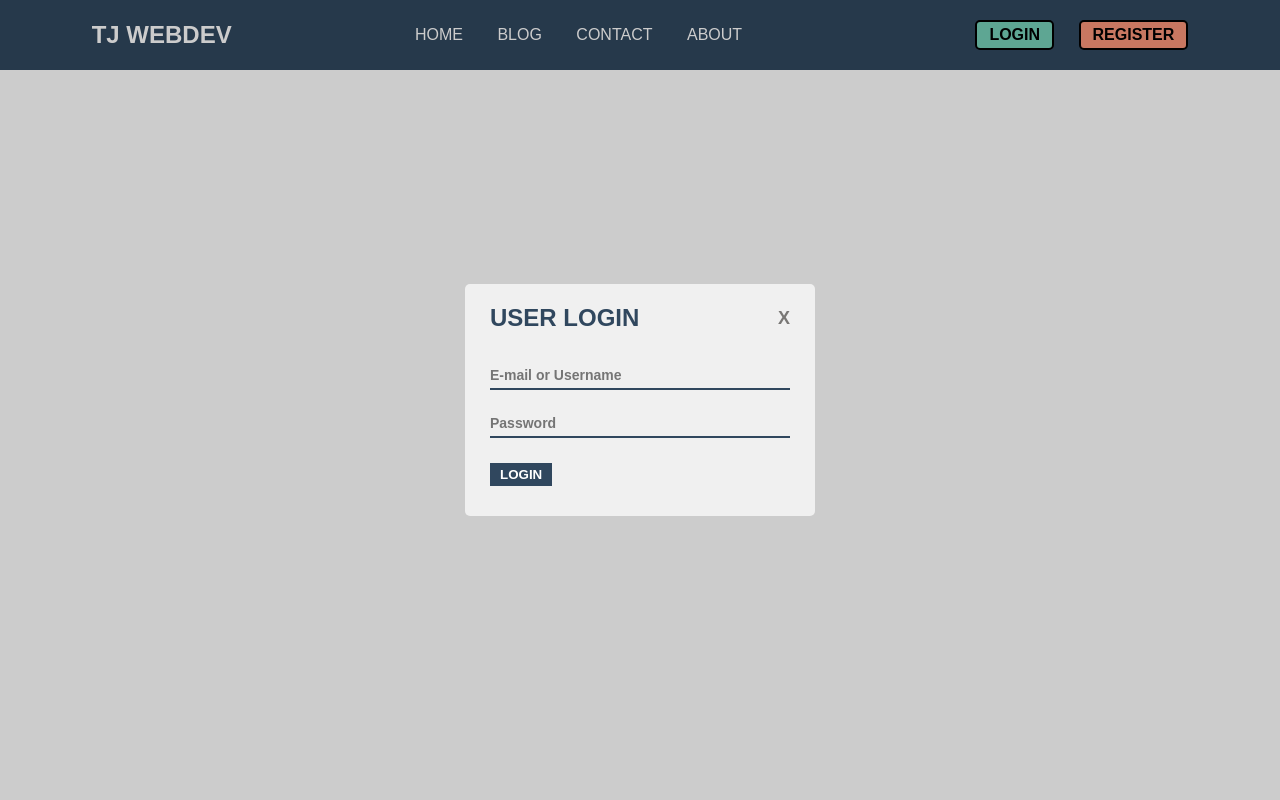
After one commit to JoaohenriqueSql/Projeto-Curso, a PHP site: page /login/index.php in a window 1280 px wide, after a click on "LOGIN". The commit adds this page. Run offline with PHP 8.4, Linux system fonts and the light colour scheme.

Commit message:
login basic sussusfull

```diff
--- /dev/null
+++ b/login/connection.php
@@ -0,0 +1,10 @@
+<?php
+
+  $con=mysqli_connect("localhost","root","","testing");
+
+  if(mysqli_connect_error()){
+    echo"<script>alert('cannot connect to the database');</script>";
+    exit();
+  }
+
+?>
--- /dev/null
+++ b/login/index.php
@@ -0,0 +1,101 @@
+<?php
+  require('connection.php');
+  session_start();
+?>
+<!DOCTYPE html>
+<html lang="en">
+<head>
+  <meta charset="UTF-8">
+  <meta http-equiv="X-UA-Compatible" content="IE=edge">
+  <meta name="viewport" content="width=device-width, initial-scale=1.0">
+  <title>User - Login and Register</title>
+  <link rel="stylesheet" href="style.css">
+</head>
+<body>
+  <header>
+    <h2>TJ WEBDEV</h2>
+    <nav>
+      <a href="#">HOME</a>
+      <a href="#">BLOG</a>
+      <a href="#">CONTACT</a>
+      <a href="#">ABOUT</a>
+    </nav>
+    <?php
+
+    if(isset($_SESSION['logged_in']) && $_SESSION['logged_in']==true)
+    {
+      echo"
+        <div class='user'>
+          $_SESSION[username] - <a href='logout.php'>LOGOUT</a>
+        </div>
+      ";
+    }
+    else
+    {
+      echo"
+      <div class='sign-in-up'>
+        <button type='button' onclick=\"popup('login-popup')\">LOGIN</button>
+        <button type='button' onclick=\"popup('register-popup')\">REGISTER</button>
+      </div>
+      ";
+
+    }
+
+    ?>
+  </header>
+
+  <div class="popup-container" id="login-popup">
+    <div class="popup">
+      <form method="POST" action="login_register.php">
+        <h2>
+          <span>USER LOGIN</span>
+          <button type="reset" onclick="popup('login-popup')">X</button>
+        </h2>
+        <input type="text" placeholder="E-mail or Username" name="email_username">
+        <input type="password" placeholder="Password" name="password">
+        <button type="submit" class="login-btn" name="login">LOGIN</button>
+      </form>
+    </div>
+  </div>
+
+  <div class="popup-container" id="register-popup">
+    <div class="register popup">
+      <form method="POST" action="login_register.php">
+        <h2>
+          <span>USER REGISTER</span>
+          <button type="reset" onclick="popup('register-popup')">X</button>
+        </h2>
+        <input type="text" placeholder="Full Name" name="fullname">
+        <input type="text" placeholder="Username" name="username">
+        <input type="email" placeholder="E-mail" name="email">
+        <input type="password" placeholder="Password" name="password">
+        <button type="submit" class="register-btn" name="register">REGISTER</button>
+      </form>
+    </div>
+  </div>
+
+
+  <?php
+    if(isset($_SESSION['logged_in']) && $_SESSION['logged_in']==true)
+    {
+      echo"<h1 style='text-align: center; margin-top: 200px'> WELCOME TO THIS WEBSITE - $_SESSION[username]</h1>";
+    }
+  ?>
+
+  <script>
+    function popup(popup_name)
+    {
+      get_popup=document.getElementById(popup_name);
+      if(get_popup.style.display=="flex")
+      {
+        get_popup.style.display="none";
+      }
+      else
+      {
+        get_popup.style.display="flex";
+      }
+    }
+  </script>
+
+</body>
+</html>
--- /dev/null
+++ b/login/style.css
@@ -0,0 +1,128 @@
+*{
+    margin: 0;
+    padding: 0;
+    box-sizing: border-box;
+    text-decoration: none;
+    font-family: sans-serif;
+  }
+
+  header{
+    display: flex;
+    flex-direction: row;
+    align-items: center;
+    justify-content: space-around;
+
+    background-color: #30475e;
+    color: white;
+    padding: 20px 0;
+  }
+
+  header nav a{
+    color: white;
+    margin-right: 30px;
+    font-weight: 500;
+  }
+
+  header div.sign-in-up button{
+    background-color: #75cfb8;
+    font-size: 16px;
+    font-weight: 550;
+    padding: 4px 12px;
+    border: 2px solid #000;
+    border-radius: 5px;
+    outline: none;
+    margin-left: 20px;
+  }
+
+  header div.sign-in-up button:last-child{
+    background-color: #fa9579;
+  }
+
+  div.popup-container{
+    position: fixed;
+    top: 0;
+    left: 0;
+    width: 100%;
+    height: 100%;
+    background-color: rgba(0, 0, 0, 0.2);
+    display: flex;
+    flex-direction: row;
+    align-items: center;
+    justify-content: center;
+    display: none;
+  }
+
+  div.popup-container div.popup{
+    background-color: #f0f0f0;
+    width: 350px;
+    border-radius: 5px;
+    padding: 20px 25px 30px 25px;
+  }
+
+  div.popup-container div.popup h2{
+    display: flex;
+    flex-direction: row;
+    align-items: center;
+    justify-content: space-between;
+    margin-bottom: 30px;
+    color: #30475e;
+  }
+
+  div.popup-container div.popup h2 button{
+    border: none;
+    background-color: transparent;
+    outline: none;
+    font-size: 18px;
+    font-weight: 550;
+    color: #797775;
+  }
+
+  div.popup-container div.popup input{
+    width: 100%;
+    margin-bottom: 20px;
+    background-color: transparent;
+    border: none;
+    border-bottom: 2px solid #30475e;
+    border-radius: 0;
+    padding: 5px 0;
+    font-weight: 550;
+    font-size: 14px;
+    outline: none;
+  }
+  div.popup-container div.popup button.login-btn,div.popup-container div.register button.register-btn{
+    font-weight: 550;
+    font-style: 15px;
+    color: white;
+    background-color: #30475e;
+    padding: 4px 10px;
+    border: none;
+    outline: none;
+    margin-top: 5px;
+  }
+
+  div.popup-container div.register{
+    background-color: #edeef7;
+  }
+
+  div.popup-container div.register h2{
+    color: #fa9579;
+  }
+
+  div.popup-container div.register input{
+    border-bottom-color: #fa9579;
+  }
+
+  div.popup-container div.register button.register-btn{
+    background-color: #fa9579;
+  }
+
+  div.user{
+    color: #30475e;
+    background-color: #75cfb8;
+    padding: 5px 15px;
+    border-radius: 5px;
+    font-weight: 500;
+  }
+  div.user a{
+    color: #30475e;
+  }
```
Also changed, not shown: login/login_register.php (+16 -0 lines), login/logout.php (added, +8 -0 lines).
